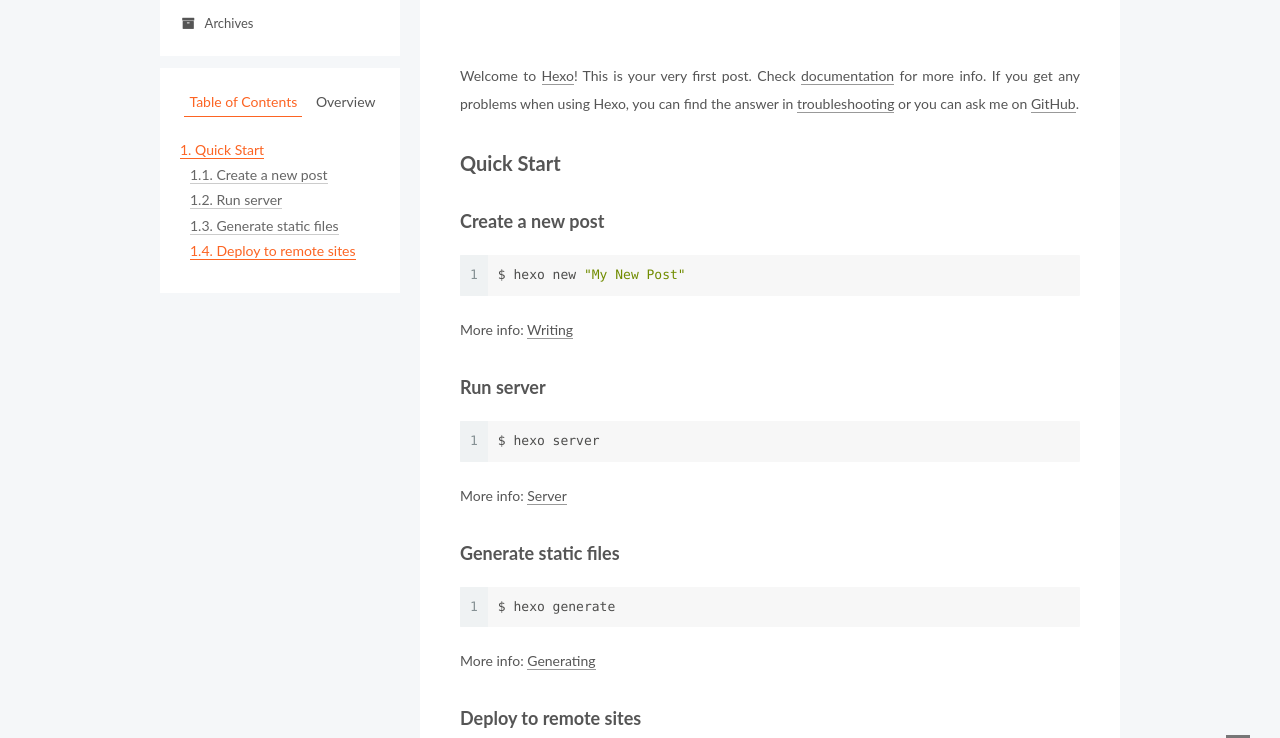
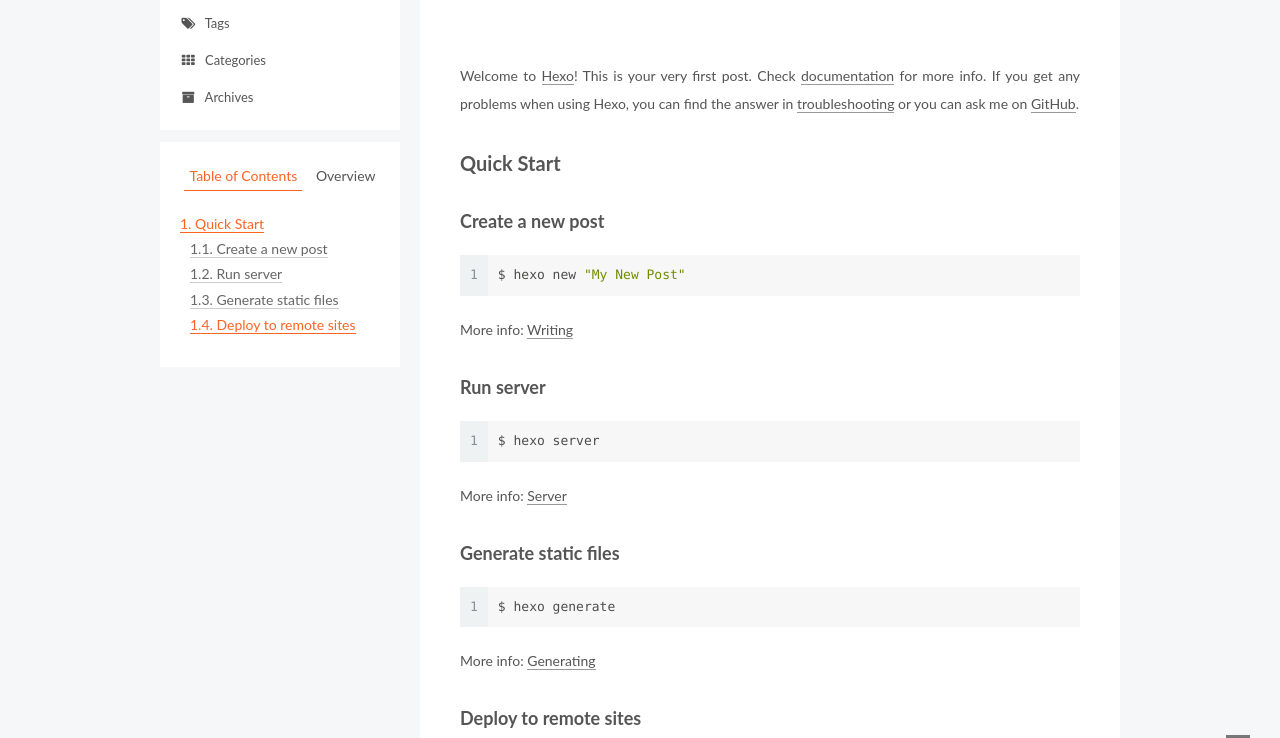
Before and after one commit to LiuJiaPCB/LiuJiaPCB, a plain HTML site: page 2019/06/19/hello-world/index.html in a window 1280 px wide. Shown: the part 141-879 px from the top of the page. Drawn offline with Linux system fonts and the light colour scheme.

Commit message:
Site updated: 2019-06-19 13:41:55

```diff
--- a/2019/06/19/hello-world/index.html
+++ b/2019/06/19/hello-world/index.html
@@ -186,6 +186,26 @@
               <i class="menu-item-icon fa fa-fw fa-home"></i> <br>
 
             Home
+          </a>
+        </li>
+
+
+        <li class="menu-item menu-item-tags">
+          <a href="/tags/" rel="section">
+
+              <i class="menu-item-icon fa fa-fw fa-tags"></i> <br>
+
+            Tags
+          </a>
+        </li>
+
+
+        <li class="menu-item menu-item-categories">
+          <a href="/categories/" rel="section">
+
+              <i class="menu-item-icon fa fa-fw fa-th"></i> <br>
+
+            Categories
           </a>
         </li>
 
--- a/css/main.css
+++ b/css/main.css
@@ -1823,7 +1823,7 @@
   width: 4px;
   height: 4px;
   border-radius: 50%;
-  background: #ad8fd1;
+  background: #6a9aff;
 }
 .links-of-blogroll {
   font-size: 13px;
```
Also changed, not shown: archives/2019/06/index.html (+20 -0 lines), archives/2019/index.html (+20 -0 lines), archives/index.html (+20 -0 lines), index.html (+20 -0 lines).
